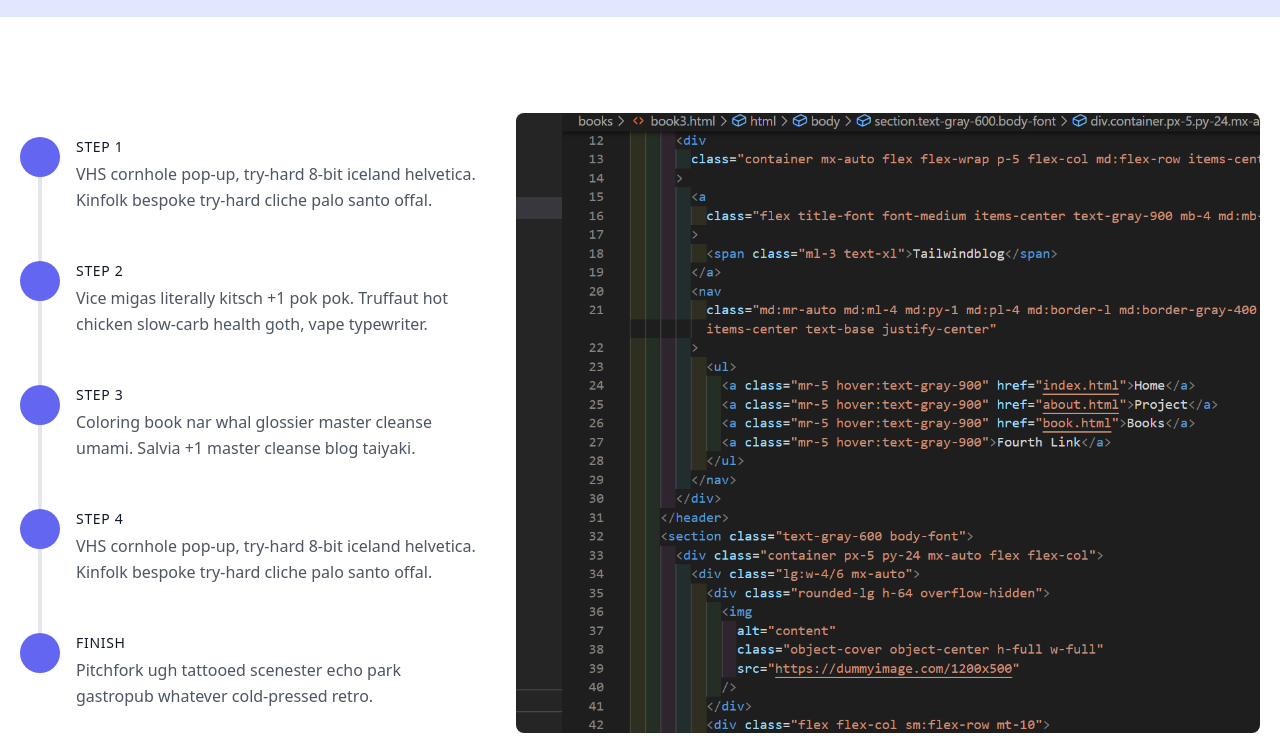
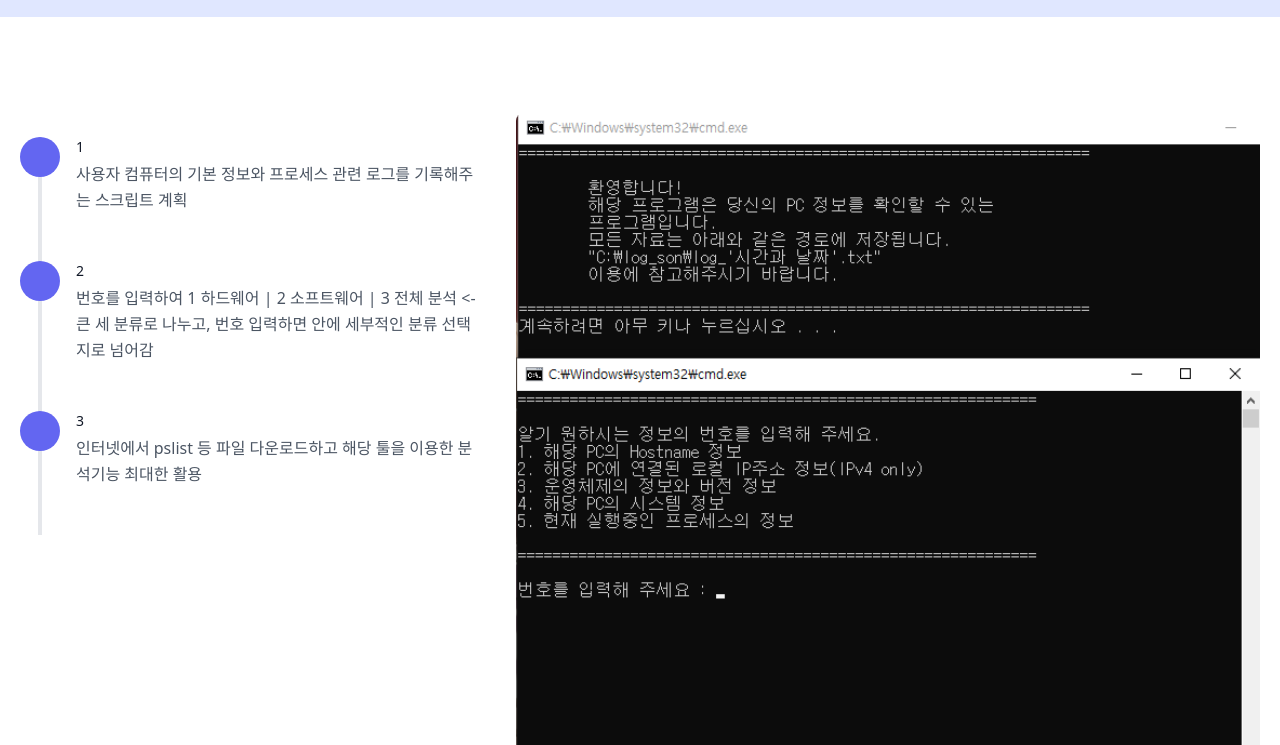
Before and after one commit to tjsgh7852/tailwindblog, a plain HTML site: page projects/project2.html in a window 1280 px wide. Shown: the part 55-800 px from the top of the page. Drawn offline with nearby package versions, Linux system fonts and the light colour scheme.

Commit message:
Add files via upload

```diff
--- a/projects/project2.html
+++ b/projects/project2.html
@@ -60,11 +60,10 @@
                 <h2
                   class="font-medium title-font text-sm text-gray-900 mb-1 tracking-wider"
                 >
-                  STEP 1
+                  1
                 </h2>
                 <p class="leading-relaxed">
-                  VHS cornhole pop-up, try-hard 8-bit iceland helvetica. Kinfolk
-                  bespoke try-hard cliche palo santo offal.
+                  사용자 컴퓨터의 기본 정보와 프로세스 관련 로그를 기록해주는 스크립트 계획
                 </p>
               </div>
             </div>
@@ -93,11 +92,10 @@
                 <h2
                   class="font-medium title-font text-sm text-gray-900 mb-1 tracking-wider"
                 >
-                  STEP 2
+                  2
                 </h2>
                 <p class="leading-relaxed">
-                  Vice migas literally kitsch +1 pok pok. Truffaut hot chicken
-                  slow-carb health goth, vape typewriter.
+                  번호를 입력하여 1 하드웨어 | 2 소프트웨어 | 3 전체 분석 <- 큰 세 분류로 나누고, 번호 입력하면 안에 세부적인 분류 선택지로 넘어감
                 </p>
               </div>
             </div>
@@ -127,78 +125,17 @@
                 <h2
                   class="font-medium title-font text-sm text-gray-900 mb-1 tracking-wider"
                 >
-                  STEP 3
+                  3
                 </h2>
                 <p class="leading-relaxed">
-                  Coloring book nar whal glossier master cleanse umami. Salvia
-                  +1 master cleanse blog taiyaki.
-                </p>
-              </div>
-            </div>
-            <div class="flex relative pb-12">
-              <div
-                class="h-full w-10 absolute inset-0 flex items-center justify-center"
-              >
-                <div class="h-full w-1 bg-gray-200 pointer-events-none"></div>
-              </div>
-              <div
-                class="flex-shrink-0 w-10 h-10 rounded-full bg-indigo-500 inline-flex items-center justify-center text-white relative z-10"
-              >
-                <svg
-                  fill="none"
-                  stroke="currentColor"
-                  stroke-linecap="round"
-                  stroke-linejoin="round"
-                  stroke-width="2"
-                  class="w-5 h-5"
-                  viewBox="0 0 24 24"
-                >
-                </svg>
-              </div>
-              <div class="flex-grow pl-4">
-                <h2
-                  class="font-medium title-font text-sm text-gray-900 mb-1 tracking-wider"
-                >
-                  STEP 4
-                </h2>
-                <p class="leading-relaxed">
-                  VHS cornhole pop-up, try-hard 8-bit iceland helvetica. Kinfolk
-                  bespoke try-hard cliche palo santo offal.
-                </p>
-              </div>
-            </div>
-            <div class="flex relative">
-              <div
-                class="flex-shrink-0 w-10 h-10 rounded-full bg-indigo-500 inline-flex items-center justify-center text-white relative z-10"
-              >
-                <svg
-                  fill="none"
-                  stroke="currentColor"
-                  stroke-linecap="round"
-                  stroke-linejoin="round"
-                  stroke-width="2"
-                  class="w-5 h-5"
-                  viewBox="0 0 24 24"
-                >
-
-                </svg>
-              </div>
-              <div class="flex-grow pl-4">
-                <h2
-                  class="font-medium title-font text-sm text-gray-900 mb-1 tracking-wider"
-                >
-                  FINISH
-                </h2>
-                <p class="leading-relaxed">
-                  Pitchfork ugh tattooed scenester echo park gastropub whatever
-                  cold-pressed retro.
+                  인터넷에서 pslist 등 파일 다운로드하고 해당 툴을 이용한 분석기능 최대한 활용
                 </p>
               </div>
             </div>
           </div>
           <img
             class="lg:w-3/5 md:w-1/2 object-cover object-center rounded-lg md:mt-0 mt-12"
-            src="/img/web1.png"
+            src="/img/df1.png"
             alt="step"
           />
         </div>
```
Also changed, not shown: projects/project1.html (+10 -15 lines), projects/project3.html (+7 -39 lines).
